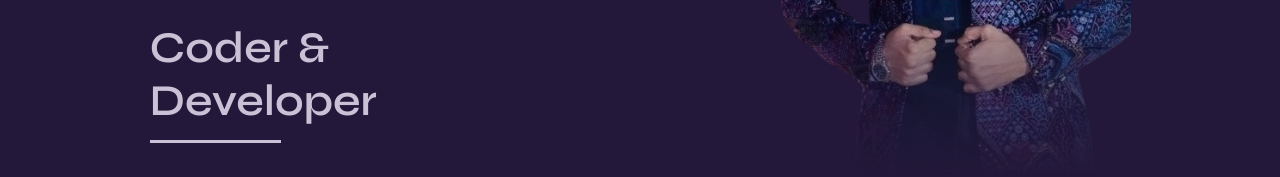
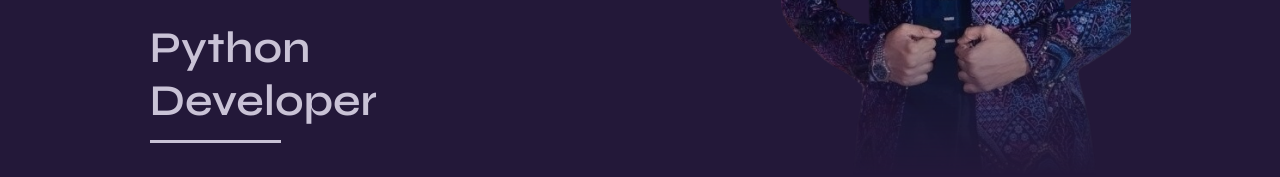
Before and after one commit to ZeeshanZeeZx/Portfolio, a plain HTML site: page index.html in a window 1280 px wide. Shown: the part 446-623 px from the top of the page. Drawn offline with nearby package versions, Linux system fonts and the light colour scheme.

Commit message:
Update index.html

```diff
--- a/index.html
+++ b/index.html
@@ -66,7 +66,7 @@
 
                 <div class="home__data">
                     <h1 class="home__name">Zeeshan<br> Raza</h1>
-                    <h3 class="home__profession">Coder & Developer</h3>
+                    <h3 class="home__profession">Python Developer</h3>
                 </div>
 
                 <a href="#work" class="home__scroll">
```
